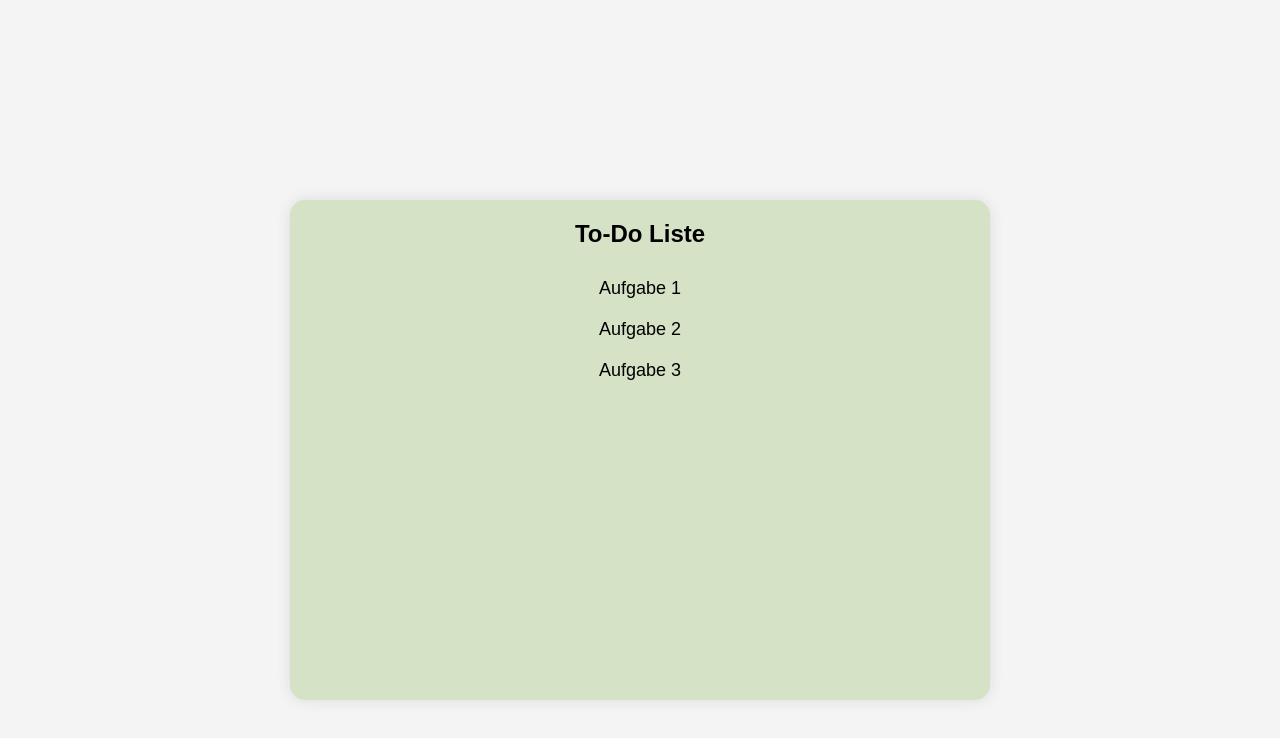
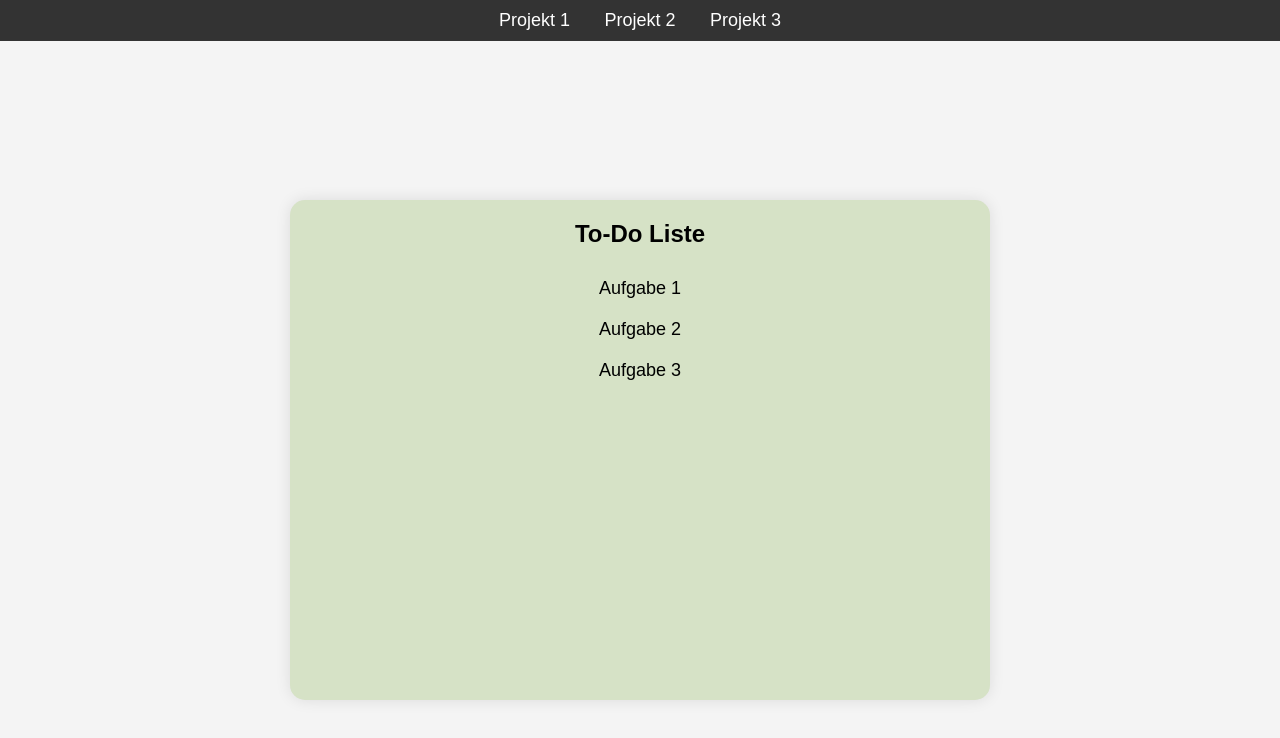
Before and after one commit to yeahwouh/todolist, a website built with webpack: page src/template.html in a window 1280 px wide. Built offline with nearby package versions, Linux system fonts and the light colour scheme.

Commit message:
Fixed date format incoherence - now the parse function of date-fns converts input string into new Date() object - added a general look of my website to template.html

```diff
--- a/src/listLogic.js
+++ b/src/listLogic.js
@@ -1,4 +1,6 @@
 //Let's start by creating a working todolist I can use within my javascript environment
+import { parse } from "date-fns";
+
 
 class ToDoEntry {
     // A shared toDoArray
@@ -8,7 +10,7 @@ class ToDoEntry {
     constructor(title, dueDate, priority, project = null, description = "") {
         this.title = title;
         this.description = description;
-        this.dueDate = new Date(dueDate, 'yyyy-MM-dd');
+        this.dueDate = parse(dueDate, 'yyyy-MM-dd', new Date()); // Date input format: "yyyy-MM-dd"
         this.priority = priority;
         this.project = project;
         this.status = false;
@@ -83,6 +85,6 @@ const todo6 = new ToDoEntry("Fuck boss", '2024-10-05', "High", "Work");
 
 todo6.editEntry({project: "Flyhigh"})
 
-console.log(ToDoEntry.projects)
+console.log(todo6)
 
 export { ToDoEntry };
--- a/src/template.html
+++ b/src/template.html
@@ -5,13 +5,13 @@
     <title>ToDoList</title>
 </head>
 <body>
-<!--    <div class="header">-->
-<!--        <ul class="projects">-->
-<!--            <li><a href="#">Projekt 1</a></li>-->
-<!--            <li><a href="#">Projekt 2</a></li>-->
-<!--            <li><a href="#">Projekt 3</a></li>-->
-<!--        </ul>-->
-<!--    </div>-->
+    <div class="header">
+        <ul class="projects">
+            <li><a href="#">Projekt 1</a></li>
+            <li><a href="#">Projekt 2</a></li>
+            <li><a href="#">Projekt 3</a></li>
+        </ul>
+    </div>
     <div class="content-box">
         <h2>To-Do Liste</h2>
         <ul>
```
Also changed, not shown: src/index.js (+0 -16 lines).
